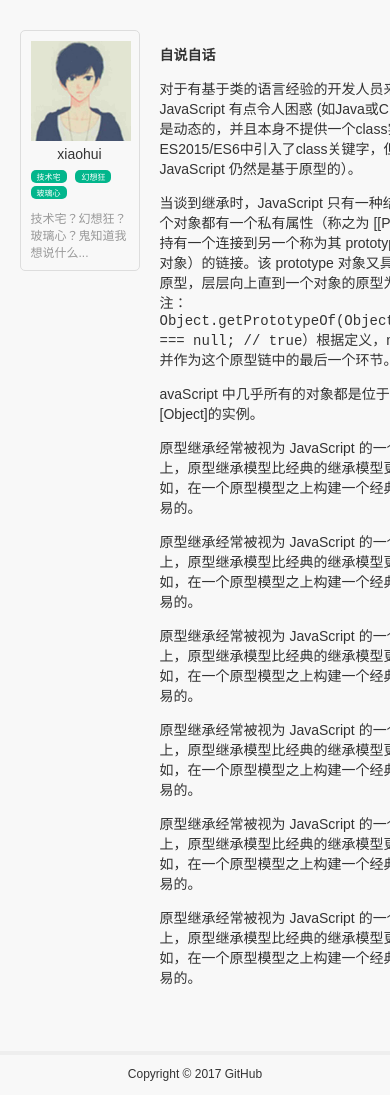
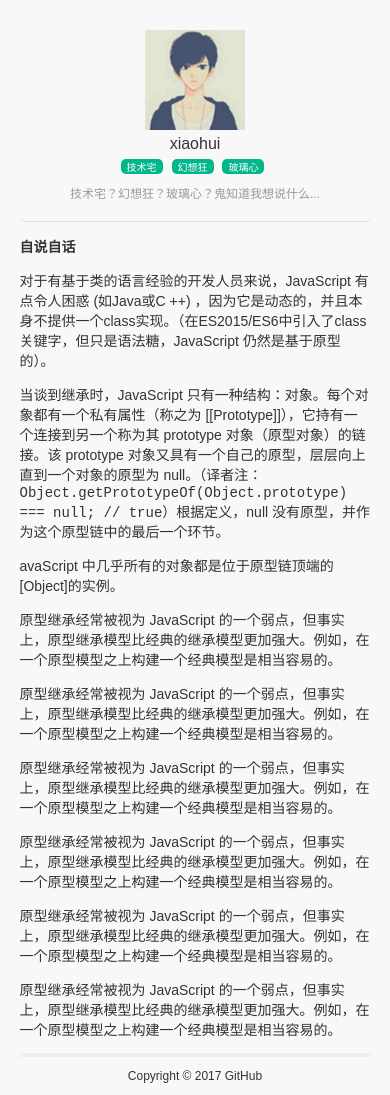
Before and after one commit to lou920217/Diary, a Jekyll site: the page built from pages/about.md, in a window 390 px wide. Built offline with Jekyll 4.4.1, drawn with Linux system fonts in a browser that asks for light colours; nearby versions of some CDN libraries; a style sheet for code colours, icons or effects is not loaded.

Commit message:
修改模板样式、分离功能模块

```diff
--- a/_config.yml
+++ b/_config.yml
@@ -3,11 +3,15 @@ title: Diary
 email: lou920217@gmail.com
 description: Diary, just some summaries, some notes.
 baseurl: "/"
-url: "http://lou920217.github.io/Diary"
+url: "http://lou920217.github.io"
 owner: "xiaohui"
-permalink: /:categories/:title.html
-paginate: 2,
-paginate_path: "page:num"
+permalink: /Diary/:categories/:title.html
+paginate: 10,
+paginate_path: "/Diary/page:num"
+
+# deploy path
+path: /Diary/
+evn: 'production'
 
 # Social account
 github: lou920217
--- /dev/null
+++ b/_includes/footer.html
@@ -0,0 +1,3 @@
+<div class="footer">
+    <p>Copyright © 2017 <a target="_blank" href="https://github.com/{{site.github}}">{{site.github}}</a></p>
+</div>
--- a/_layouts/layout.html
+++ b/_layouts/layout.html
@@ -4,7 +4,11 @@
     <meta charset="UTF-8">
     <meta name="viewport" content="width=device-width, initial-scale=1.0">
     <meta http-equiv="X-UA-Compatible" content="ie=edge">
-    <link rel="stylesheet" href="{{site.url}}/assets/css/main.css">
+    {% if site.evn == 'development' %}
+    <link rel="stylesheet" href="/assets/css/main.css">
+    {% else %}
+    <link rel="stylesheet" href="{{site.path}}/assets/css/main.css">
+    {% endif %}
     <script src="https://cdn.jsdelivr.net/npm/jquery@3.2.1/dist/jquery.min.js"></script>
     <link rel="stylesheet" href="https://cdn.jsdelivr.net/npm/highlightjs@9.10.0/styles/monokai.css">
     <script src="//cdn.jsdelivr.net/gh/highlightjs/cdn-release@9.12.0/build/highlight.min.js"></script>
@@ -19,16 +23,9 @@
 </head>
 <body>
     <div class="layout">
-        <!-- <div class="header">
-            <div class="nav">
-                <a target="_blank" href="http://baidu.com">Home</a>
-                <a target="_blank" href="http://baidu.com">About</a>
-            </div>
-        </div> -->
         {{content}}
-        <div class="footer">
-            <p>Copyright © 2017 <a target="_blank" href="https://github.com/{{site.github}}">{{site.github}}</a></p>
-        </div>
+
+        {% include footer.html %}
     </div>
 </body>
 </html>
--- a/_layouts/post.html
+++ b/_layouts/post.html
@@ -10,4 +10,6 @@ layout: layout
         {% endfor %}
     </p>
     {{content}}
+
+    {% include related.html %}
 </div>
--- a/assets/css/main.css
+++ b/assets/css/main.css
@@ -21,12 +21,9 @@ a {
     color: #333;
     text-decoration: none;
 }
-a:hover {
+a[href]:hover {
     color: #02b68c;
 }
-/* a:visited {
-    color: #f0f;
-} */
 ul{
     list-style: none;
 }
@@ -38,29 +35,43 @@ h1, h2, h3, h4, h5, h6{
     margin: 1em 0;
 }
 .layout{
-    /* width: 750px; */
+    width: 60%;
     margin: 0 auto;
 }
-
 /* Home */
 .header{
-    padding: 0 5%;
+    margin: 20px 0;
     line-height: 5em;
-    /* background-color: #fff; */
+}
+.nav{
+    display: inline-block;
+    vertical-align: middle;
 }
 .nav a{
     margin-right: 20px;
     font-size: 16px;
 }
+.logo{
+    margin-right: 30px;
+    color: #333;
+    font-size: 60px;
+    font-family: 'Brush Script MT';
+}
+a.logo:hover{
+    color: #333;
+}
 
 .content{
-    margin: 30px 5%;
+    margin: 20px 0;
 }
 .post-list{
     line-height: 1.5;
 }
 .post-list li{
     margin: .8em 0;
+    border-radius: 5px;
+    padding: 10px;
+    background-color: #fff;
 }
 time{
     display: inline-block;
@@ -81,7 +92,7 @@ time{
 i.tag{
     display: inline-block;
     border-radius: 5px;
-    padding: 1px 6px;
+    padding: 0 6px;
     background-color: #02b68c;
     margin-left: 10px;
     color: #fff;
@@ -89,8 +100,13 @@ i.tag{
     font-weight: normal;
 }
 
+.pages{
+    padding: 20px 0 10px;
+    text-align: center;
+}
 .pages a{
     font-size: 12px;
+    margin: 0 4px;
     vertical-align: middle;
 }
 .pages a.active{
@@ -99,7 +115,6 @@ i.tag{
 
 .footer{
     border-top: 4px solid #eee;
-    margin-top: 50px;
     text-align: center;
     font-size: 12px;
     overflow: hidden;
@@ -120,20 +135,21 @@ p{
 
 .content-style{
     letter-spacing: 1px;
+    word-wrap: break-word;
 }
 
 .about-page{
     display: flex;
     align-items: flex-start;
-    margin: 30px 5%;
+    margin: 10px 0;
 }
 .side-bar{
     text-align: center;
     border: 1px solid #ddd;
     border-radius: 5px;
-    padding: 10px;
+    padding: 20px 10px;
     margin-right: 20px;
-    width: 120px;
+    width: 140px;
     box-sizing: border-box;
 }
 .user-pic{
@@ -142,6 +158,7 @@ p{
     vertical-align: middle;
 }
 .side-bar .user-name{
+    font-size: 16px;
     margin: 5px 0;
 }
 .side-bar time{
@@ -151,11 +168,13 @@ p{
     text-align: left;
 }
 .tags .tag{
+    font-size: 10px;
     margin: 0 5px 0 0;
 }
 .about-page .content{
     flex: 1;
     margin: 0;
+    word-wrap: break-word;
 }
 .introduction{
     margin: 10px 0 0;
@@ -163,3 +182,47 @@ p{
     font-size: 12px;
     color: #999;
 }
+.related-posts {
+    margin-top: 30px;
+}
+.related-posts .post-list{
+    line-height: 1;
+}
+.related-posts .post-list li{
+    padding: 0;
+    border-radius: inherit;
+    background-color: transparent;
+}
+.related-posts .post-list a{
+    text-decoration: underline;
+}
+
+@media screen and (max-width: 1000px) {
+    .layout{
+        width: 80%;
+    }
+}
+@media screen and (max-width: 750px) {
+    .logo{
+        display: block;
+        font-size: 50px;
+        text-align: center;
+        margin: 0 auto;
+    }
+    .nav{
+        display: none;
+    }
+    .layout{
+        width: 90%;
+    }
+    .about-page{
+        display: block;
+    }
+    .side-bar{
+        width: 100%;
+        border-width: 0 0 1px 0;
+    }
+    .tags, .introduction{
+        text-align: center;
+    }
+}
```
Also changed, not shown: _includes/header.html (added, +7 -0 lines), _includes/paginate.html (added, +24 -0 lines), _includes/related.html (added, +10 -0 lines), _layouts/home.html (+3 -33 lines), pages/about.md (+1 -1 lines).
